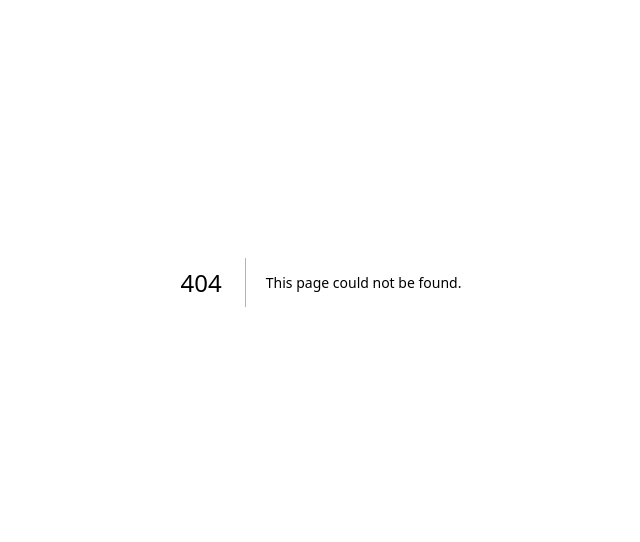
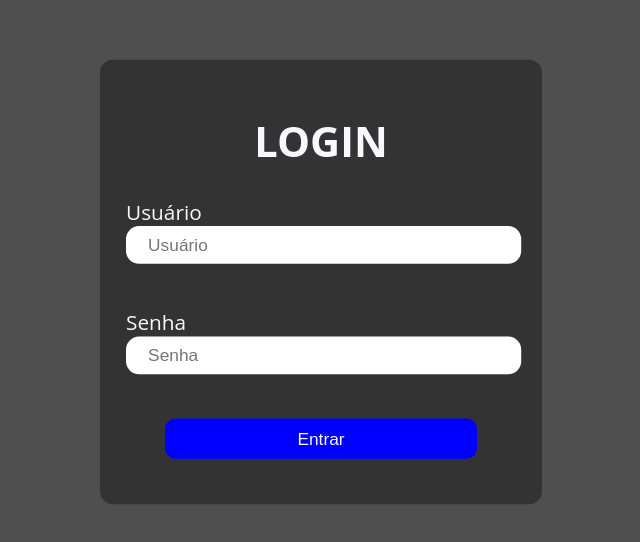
Before and after one commit to Arthurad11/projeto_integrador, a Next.js app in the folder projeto_integrador/: page /login in a window 1280 px wide. Before the commit this address had no page. Shown: the part 118-660 px from the top of the page, without its empty margins (319-959 px from the left). Built offline with nearby package versions, Linux system fonts and the light colour scheme.

Commit message:
login-produtos

```diff
--- /dev/null
+++ b/projeto_integrador/app/login/login.css
@@ -0,0 +1,98 @@
+body{
+    margin: 0;
+    padding: 0;
+
+    justify-content: center;
+    align-items: center;
+
+    font-family: "Open Sans", sans-serif;
+
+    background-color: #4f4f4f;
+    color: #f8f8ff;
+
+    display: flex;
+    height: 100vh;
+
+
+}
+
+.login{
+
+    background-color: #333;
+
+    width: 300px;
+
+    margin-left: 25px;
+    margin-right: 25px;
+
+
+
+    padding: 20px;
+
+    /* align-items: center; */
+    text-align: center;
+
+    border-radius: 10px;
+}
+
+.login h1{
+    text-align: center;
+
+}
+
+.login label{
+    display: flex;
+}
+
+.login input{
+    display: flex;
+    margin: 0 auto;
+
+    margin-bottom: -10px;
+    width: 100%;
+
+    border: none;
+    border-radius: 10px;
+
+    padding-top: 7px;
+    padding-bottom: 7px;
+
+    text-indent: 15px;
+
+
+}
+
+.login button{
+    margin: 0 auto;
+    align-items: center;
+
+    padding: 5px;
+    padding-top: 8px;
+    padding-bottom: 8px;
+
+
+    width: 80%;
+
+    margin-bottom: 15px;
+
+   border: none;
+   border-radius: 8px;
+
+
+   background-color: blue;
+
+   color: #f8f8ff;
+
+   cursor: pointer;
+}
+
+.login button:hover{
+    background-color: rgb(0, 0, 201);
+}
+
+@media screen and (min-width: 600px){
+    .login{
+        transform: scale(1.3);
+    }
+
+}
--- /dev/null
+++ b/projeto_integrador/app/login/page.js
@@ -0,0 +1,28 @@
+'use client'
+
+import "./login.css"
+
+function Login() {
+    return (
+    <div className="login">
+        <h1>LOGIN</h1>
+
+        <label for="">Usuário <br/></label>
+        <input type="text" placeholder="Usuário"/>
+
+        <br/>
+        <br/>
+
+        <label for="">Senha <br/></label>
+        <input type="password" placeholder="Senha"/>
+
+        <br/>
+        <br/>
+
+        <button>Entrar</button>
+
+    </div>
+    );
+}
+
+export default Login;
```
Also changed, not shown: projeto_integrador/app/components/Menu.js (added, +15 -0 lines), projeto_integrador/app/produtos/components/Produto.js (added, +15 -0 lines), projeto_integrador/app/produtos/page.js (added, +31 -0 lines).
